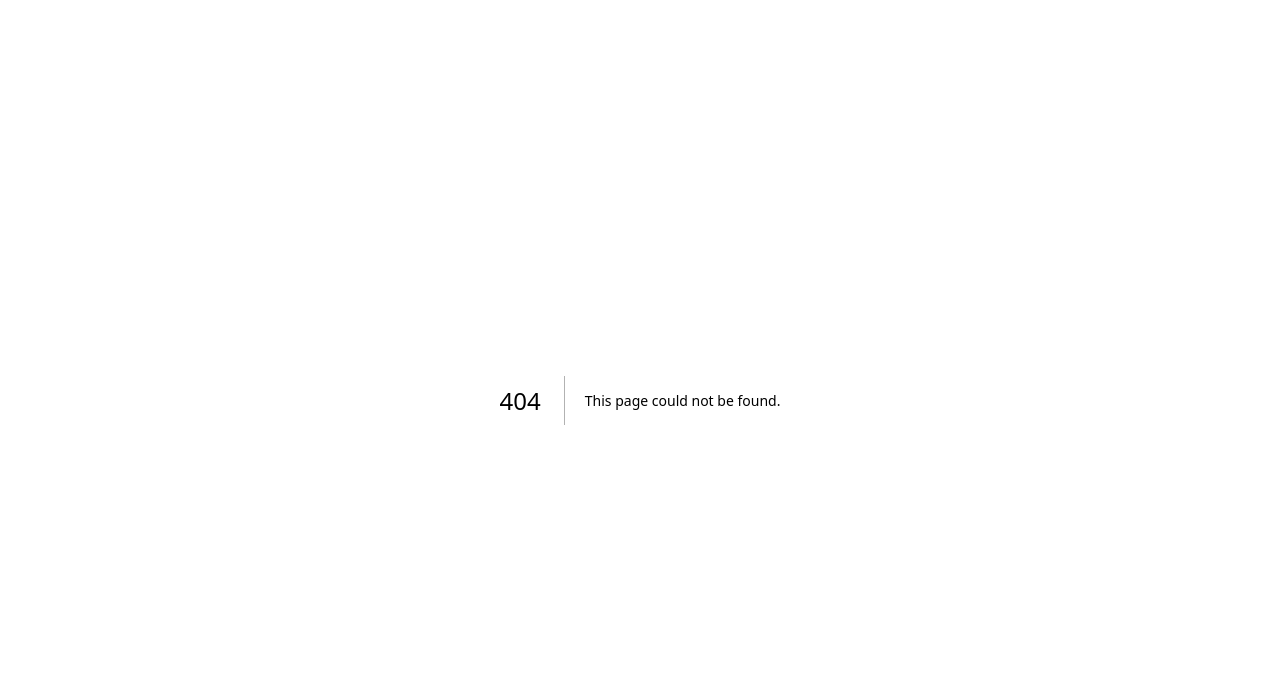
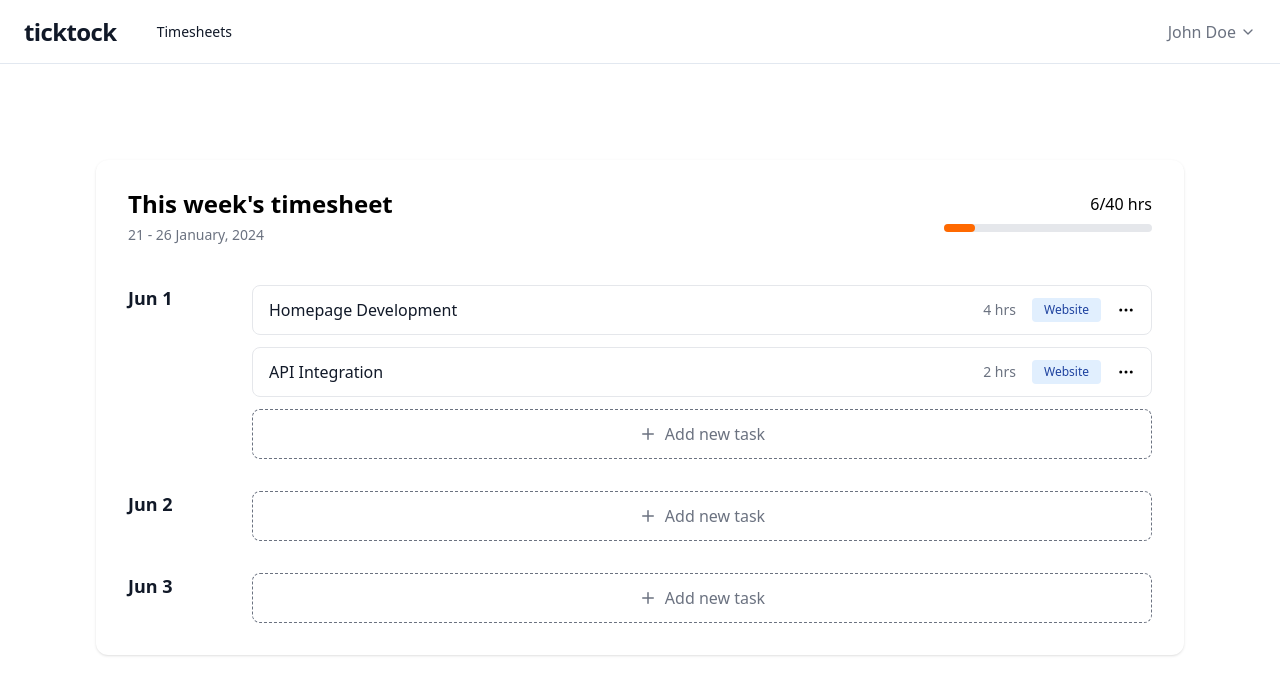
Before and after one commit to kadphises612/Tentwenty, a Next.js app: page /weekly-timesheet in a window 1280 px wide. Before the commit this address had no page. Shown: the top 694 px of the page. Built offline with nearby package versions, Linux system fonts and the light colour scheme; what @ebay/nice-modal-react would draw is missing.

Commit message:
Added Weekly data UI with mocked data

```diff
--- a/src/app/globals.css
+++ b/src/app/globals.css
@@ -6,6 +6,10 @@
 }
 
 @theme {
+  --color-primary-100: #e1effe;
+  --color-primary-600: #1c64f2;
+  --color-primary-700: #1a56db;
+  --color-primary-800: #1e429f;
   --color-gray-200: #e5e7eb;
   --color-gray-300: #d1d5db;
   --color-gray-500: #6b7280;
--- /dev/null
+++ b/src/app/weekly-timesheet/page.tsx
@@ -0,0 +1,37 @@
+import Timesheet from '@/components/timesheet/Timesheet';
+
+const dateRange = [
+  {
+    date: '2026-06-01',
+    tasks: [
+      {
+        id: '1',
+        name: 'Homepage Development',
+        project: 'Website',
+        hours: 4
+      },
+      {
+        id: '2',
+        name: 'API Integration',
+        project: 'Website',
+        hours: 2
+      }
+    ]
+  },
+  {
+    date: '2026-06-02',
+    tasks: []
+  },
+  {
+    date: '2026-06-03',
+    tasks: []
+  }
+];
+
+export default function Page() {
+  return (
+    <div className="w-full gap-4 rotate-0 opacity-100 p-24">
+      <Timesheet dateRange={dateRange} />
+    </div>
+  );
+}
--- /dev/null
+++ b/src/components/timesheet/AddTaskButton.tsx
@@ -0,0 +1,18 @@
+import { Plus } from 'lucide-react';
+
+interface Props {
+  date: string;
+  onClick?: (date: string) => void;
+}
+
+export default function AddTaskButton({ date, onClick }: Props) {
+  return (
+    <button
+      onClick={() => onClick?.(date)}
+      className="flex w-full font-medium text-[16px] text-gray-500 items-center justify-center rounded-lg border border-dashed hover:border-primary-700 hover:bg-primary-100 py-3 hover:text-primary-700">
+      <Plus size={18} />
+
+      <span className="ml-2 m">Add new task</span>
+    </button>
+  );
+}
--- /dev/null
+++ b/src/components/timesheet/DaySection.tsx
@@ -0,0 +1,40 @@
+import TaskRow from './TaskRow';
+import AddTaskButton from './AddTaskButton';
+import { DayData } from './types';
+import NiceModal from '@ebay/nice-modal-react';
+import AddTaskModal from '../tasks/AddTaskModal';
+
+interface Props {
+  day: DayData;
+}
+
+export default function DaySection({ day }: Props) {
+  const formattedDate = new Date(day.date).toLocaleDateString('en-US', {
+    month: 'short',
+    day: 'numeric'
+  });
+
+  const openModal = () => {
+    NiceModal.show(AddTaskModal, {
+      date: day.date
+    });
+  };
+
+  return (
+    <div className="grid grid-cols-[100px_1fr] gap-6">
+      <div>
+        <h3 className="text-[18px] font-semibold text-gray-900">
+          {formattedDate}
+        </h3>
+      </div>
+
+      <div className="space-y-3">
+        {day.tasks.map((task) => (
+          <TaskRow key={task.id} task={task} />
+        ))}
+
+        <AddTaskButton date={day.date} onClick={openModal} />
+      </div>
+    </div>
+  );
+}
--- /dev/null
+++ b/src/components/timesheet/TaskRow.tsx
@@ -0,0 +1,26 @@
+import { MoreHorizontal } from 'lucide-react';
+import { Task } from './types';
+
+interface Props {
+  task: Task;
+}
+
+export default function TaskRow({ task }: Props) {
+  return (
+    <div className="flex items-center justify-between rounded-lg border border-gray-200 bg-white px-4 py-3">
+      <span className="font-medium text-gray-900">{task.name}</span>
+
+      <div className="flex items-center gap-4">
+        <span className="text-sm text-gray-500">{task.hours} hrs</span>
+
+        <span className="rounded bg-primary-100 px-3 py-1 text-xs text-primary-800">
+          {task.project}
+        </span>
+
+        <button>
+          <MoreHorizontal size={18} />
+        </button>
+      </div>
+    </div>
+  );
+}
--- /dev/null
+++ b/src/components/timesheet/Timesheet.tsx
@@ -0,0 +1,29 @@
+'use client';
+import DaySection from './DaySection';
+import TimesheetHeader from './TimesheetHeader';
+import { TimesheetProps } from './types';
+
+export default function Timesheet({ dateRange }: TimesheetProps) {
+  const totalHours = dateRange.reduce(
+    (sum, day) =>
+      sum + day.tasks.reduce((taskSum, task) => taskSum + task.hours, 0),
+    0
+  );
+
+  return (
+    <div className="rounded-xl bg-white p-8 shadow">
+      <TimesheetHeader
+        title="This week's timesheet"
+        range="21 - 26 January, 2024"
+        totalHours={totalHours}
+        targetHours={40}
+      />
+
+      <div className="mt-10 space-y-8">
+        {dateRange.map((day) => (
+          <DaySection key={day.date} day={day} />
+        ))}
+      </div>
+    </div>
+  );
+}
--- /dev/null
+++ b/src/components/timesheet/TimesheetHeader.tsx
@@ -0,0 +1,38 @@
+interface Props {
+  title: string;
+  range: string;
+  totalHours: number;
+  targetHours: number;
+}
+
+export default function TimesheetHeader({
+  title,
+  range,
+  totalHours,
+  targetHours
+}: Props) {
+  const percentage = (totalHours / targetHours) * 100;
+
+  return (
+    <div className="flex items-start justify-between">
+      <div>
+        <h2 className="text-2xl leading-none font-bold">{title}</h2>
+
+        <p className="mt-2  text-[14px] text-gray-500">{range}</p>
+      </div>
+
+      <div className="w-52">
+        <div className="mb-2 text-right font-medium">
+          {totalHours}/{targetHours} hrs
+        </div>
+
+        <div className="h-2 rounded-full bg-gray-200">
+          <div
+            className="h-2 rounded-full bg-orange-500"
+            style={{ width: `${percentage}%` }}
+          />
+        </div>
+      </div>
+    </div>
+  );
+}
--- /dev/null
+++ b/src/components/timesheet/types.ts
@@ -0,0 +1,15 @@
+export interface Task {
+  id: string;
+  name: string;
+  project: string;
+  hours: number;
+}
+
+export interface DayData {
+  date: string;
+  tasks: Task[];
+}
+
+export interface TimesheetProps {
+  dateRange: DayData[];
+}
```
